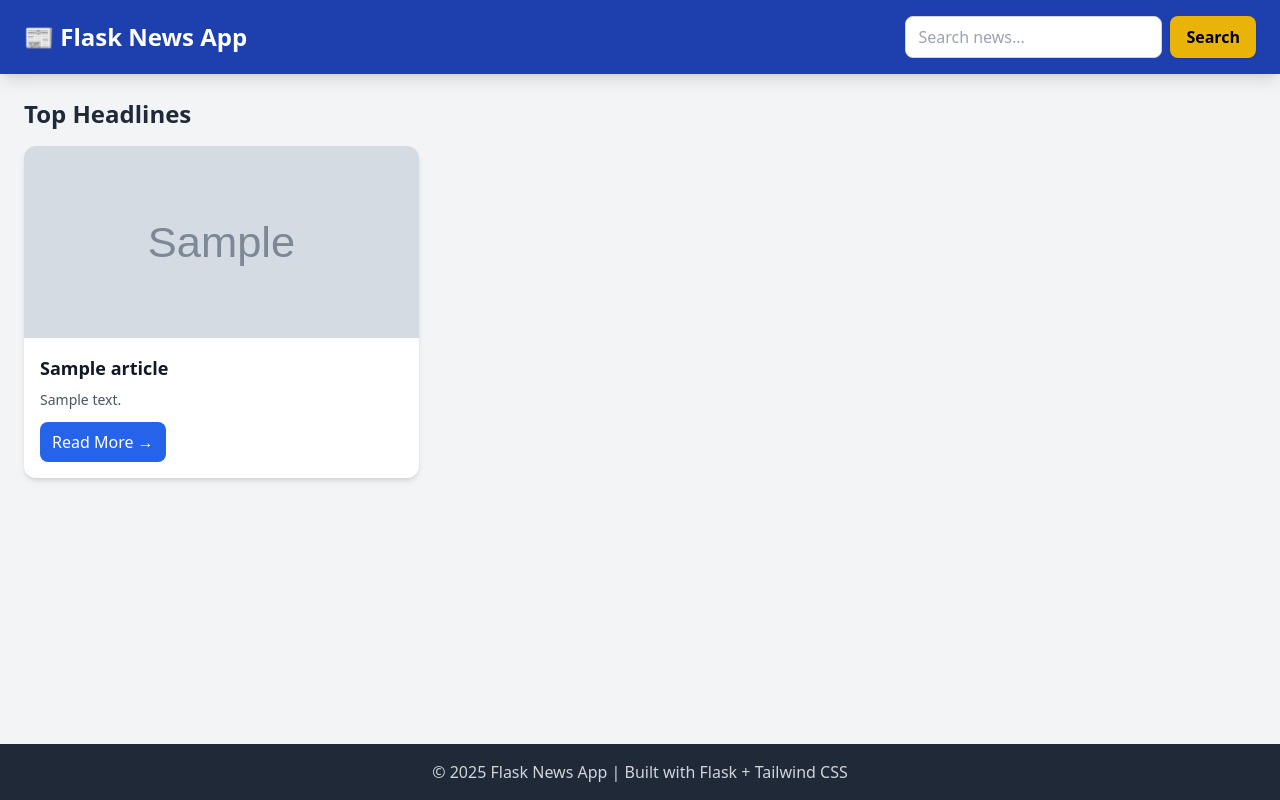
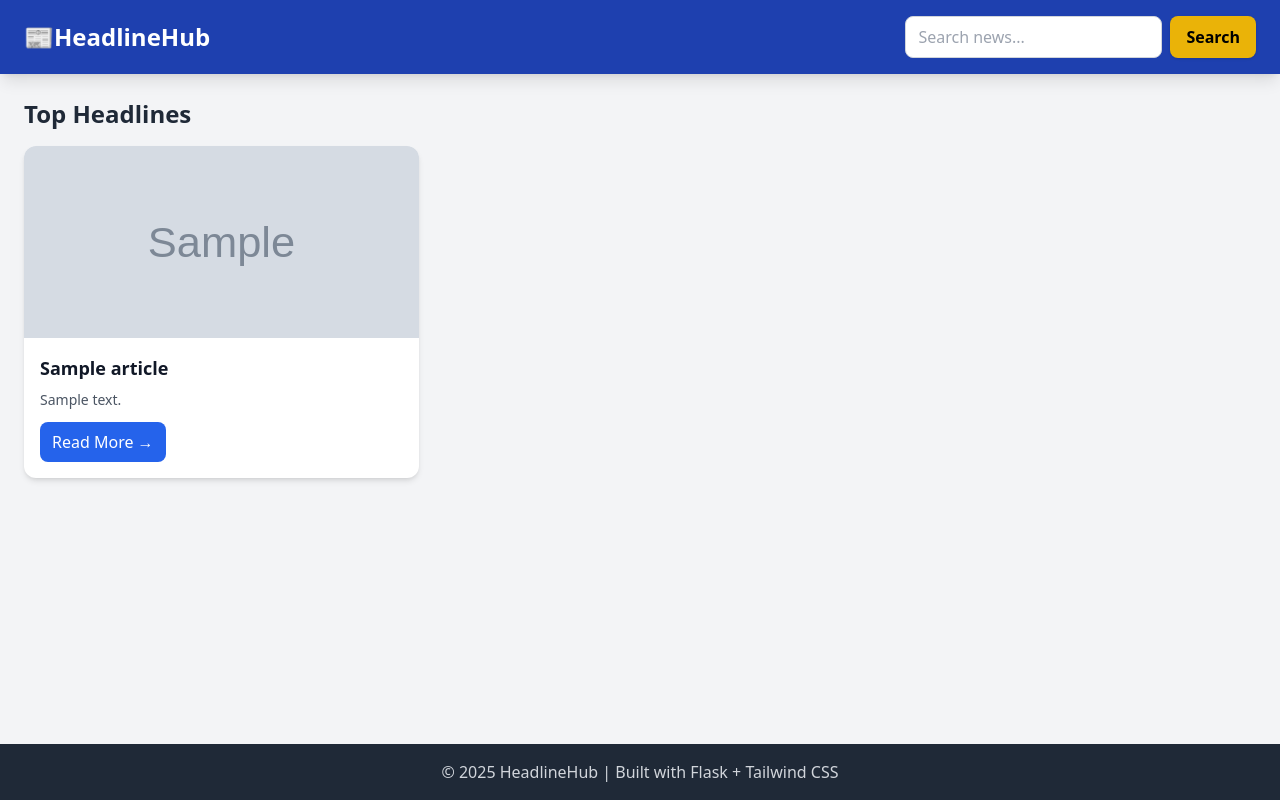
Before and after one commit to Anna-Simmi/HeadlineHub, a Flask app: template templates/home.html in a window 1280 px wide. Run offline with Flask 3, Linux system fonts and the light colour scheme; the template is opened without the code that fills it: most values are stand-ins (such as "Sample title", 1, 10 or a date in 2020); grey boxes marked "Sample" are stand-in pictures; some libraries are stand-ins or nearby versions.

Commit message:
first commit

```diff
--- /dev/null
+++ b/requirements.txt
@@ -0,0 +1 @@
+gunicorn==20.1.0
--- a/templates/home.html
+++ b/templates/home.html
@@ -2,7 +2,7 @@
 <html lang="en">
 <head>
   <meta charset="UTF-8">
-  <title>Flask News App</title>
+  <title>HeadlineHub</title>
   <script src="https://cdn.tailwindcss.com"></script>
 </head>
 <body class="bg-gray-100 min-h-screen flex flex-col">
@@ -10,7 +10,7 @@
   <!-- Navbar -->
   <header class="bg-blue-800 text-white shadow-lg">
     <div class="container mx-auto px-6 py-4 flex justify-between items-center">
-      <h1 class="text-2xl font-bold">📰 Flask News App</h1>
+      <h1 class="text-2xl font-bold">📰HeadlineHub</h1>
       <form method="POST" class="flex space-x-2">
         <input type="text" name="keyword" placeholder="Search news..." required
           class="px-3 py-2 rounded-lg text-black border border-gray-300 focus:outline-none focus:ring-2 focus:ring-blue-400">
@@ -82,7 +82,7 @@
 
   <!-- Footer -->
   <footer class="bg-gray-800 text-gray-300 text-center py-4">
-    <p>&copy; {{ 2025 }} Flask News App | Built with Flask + Tailwind CSS</p>
+    <p>&copy; {{ 2025 }} HeadlineHub | Built with Flask + Tailwind CSS</p>
   </footer>
 
 </body>
```
Also changed, not shown: 1 other file.
